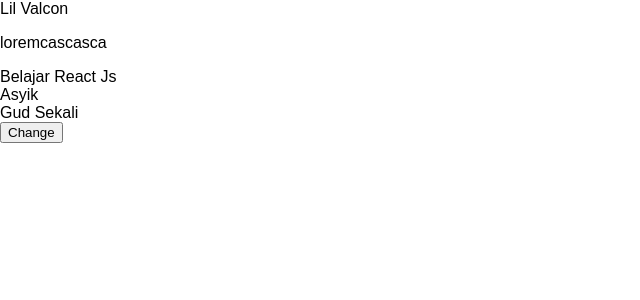
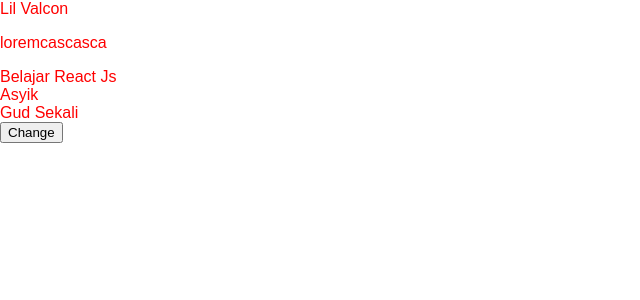
Before and after one commit to daniszaidan/Learn-React, a React (Create React App) app: page / in a window 1280 px wide. Shown: the top 300 px of the page, without its empty margins (0-640 px from the left). Built offline with nearby package versions, Linux system fonts and the light colour scheme.

Commit message:
Event Handler

```diff
--- a/src/Mine.js
+++ b/src/Mine.js
@@ -2,20 +2,19 @@
 import Child from './Child';
 
 class Mine extends React.Component {
-    // constructor() {
-    //     super()
-    //     this.state = {
-    //         text: []
-    //     }
+    constructor() {
+        // console.log('constructor');
+        super()
+        this.state = { text: [] }
+        this.changeColor = this.changeColor.bind(this);
+    }
 
-    //     console.log('constructor');
+    // state = {
+    //     text: [],
+    //     color: ''
     // }
 
-    state = {
-        text: []
-    }
-
-    componentDidMount() {
+    componentDidMount() { //digunakan untuk meng-set nilai awal dari suatu state
         // console.log('did mount');
 
         //jangan nge-set state di dalam render, set di dalam componentDidMount
@@ -25,18 +24,28 @@
                     'Belajar React Js',
                     'Asyik',
                     'Gud Sekali'
-                ]
+                ],
+                color: 'red'
             }
         )
+    }
+
+    changeColor() {
+        if (this.state.color === 'red') {
+            this.setState({ color: 'blue' })
+        } else {
+            this.setState({ color: 'red' })
+        }
     }
 
     render() {
         // console.log('render');
 
         // let texts = this.state.text.map((text, index) => <Child key={index} text={text} />)
+        let style = { color: this.state.color }
 
         return (
-            <div>
+            <div style={style} onClick={this.changeColor}>
                 <div id="mine">
                     Lil Valcon
                 </div>
@@ -48,9 +57,7 @@
 
                 {/* {texts} */}
 
-                {
-                    this.state.text.map((text, index) => <Child key={index} text={text} />)
-                }
+                {this.state.text.map((text, index) => <Child key={index} text={text} />)}
 
                 <button onClick={() => {
                     this.setState(
@@ -63,6 +70,7 @@
                         }
                     )
                 }}>Change</button>
+
             </div>
         )
     }
```
